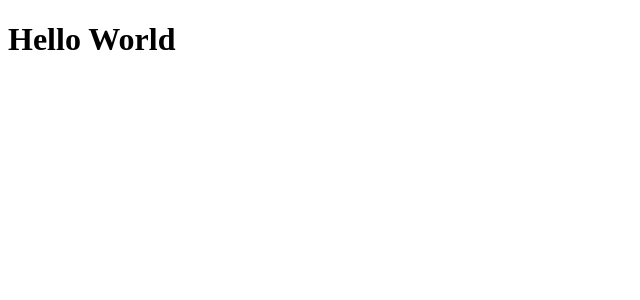
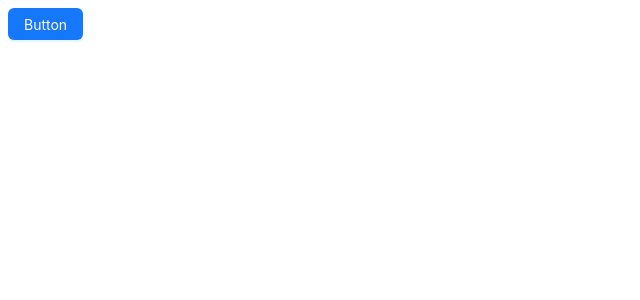
Before and after one commit to atakanteko/github-api, a React app: page / in a window 1280 px wide. Shown: the top 300 px of the page, without its empty margins (0-640 px from the left). Built offline with nearby package versions, Linux system fonts and the light colour scheme; the HTML template or start-up script is replaced by a standard one.

Commit message:
add ant design and solve lint problems

```diff
--- a/package.json
+++ b/package.json
@@ -10,6 +10,7 @@
     "preview": "vite preview"
   },
   "dependencies": {
+    "antd": "^5.6.3",
     "react": "^18.2.0",
     "react-dom": "^18.2.0"
   },
--- a/src/App.tsx
+++ b/src/App.tsx
@@ -1,11 +1,12 @@
 import { useState } from 'react';
+import { Button } from 'antd';
 
 function App() {
   const [count, setCount] = useState(0);
 
   return (
     <main>
-      <h1>Hello World</h1>
+      <Button type="primary">Button</Button>
     </main>
   );
 }
--- a/src/main.tsx
+++ b/src/main.tsx
@@ -1,10 +1,10 @@
 import React from 'react';
 import ReactDOM from 'react-dom/client';
-import App from './App.tsx';
+import App from './App';
 import './index.css';
 
 ReactDOM.createRoot(document.getElementById('root') as HTMLElement).render(
   <React.StrictMode>
     <App />
-  </React.StrictMode>,
+  </React.StrictMode>
 );
```
Also changed, not shown: .eslintrc.cjs, 1 other file (tests, documents, lock files or other folders).
